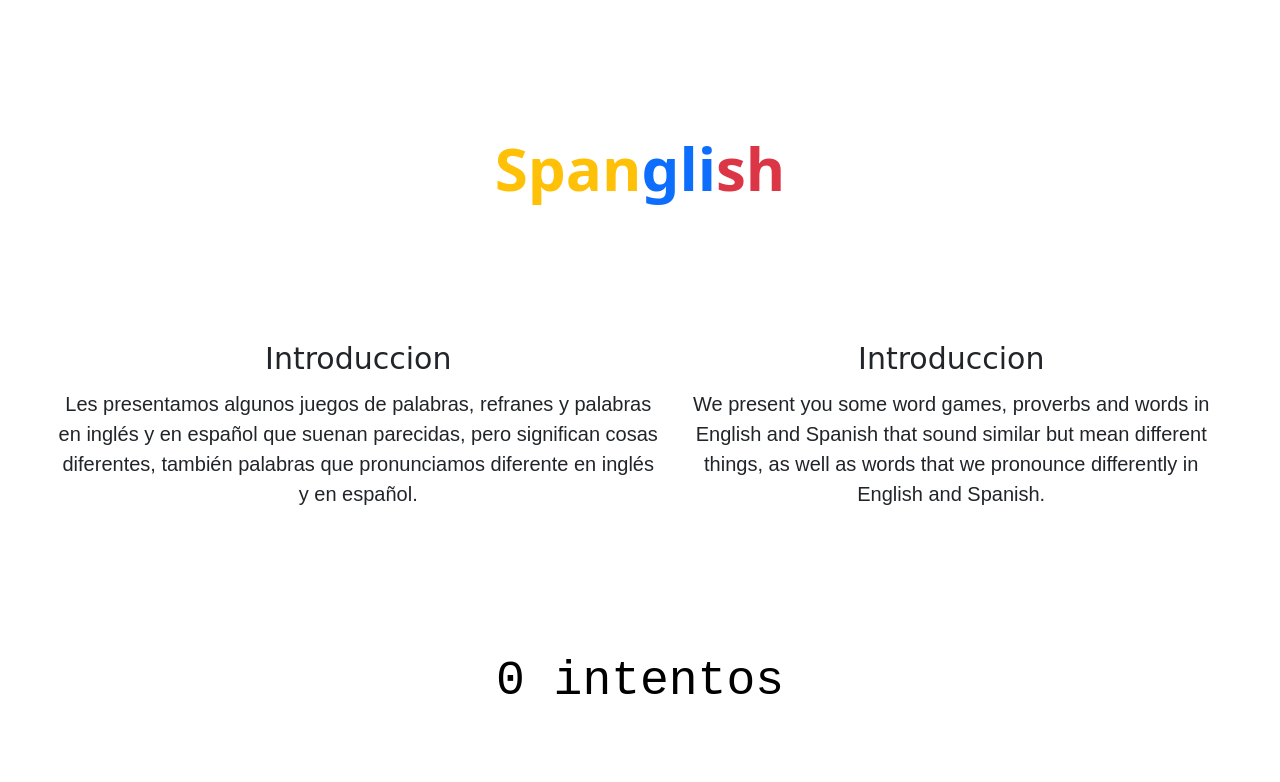
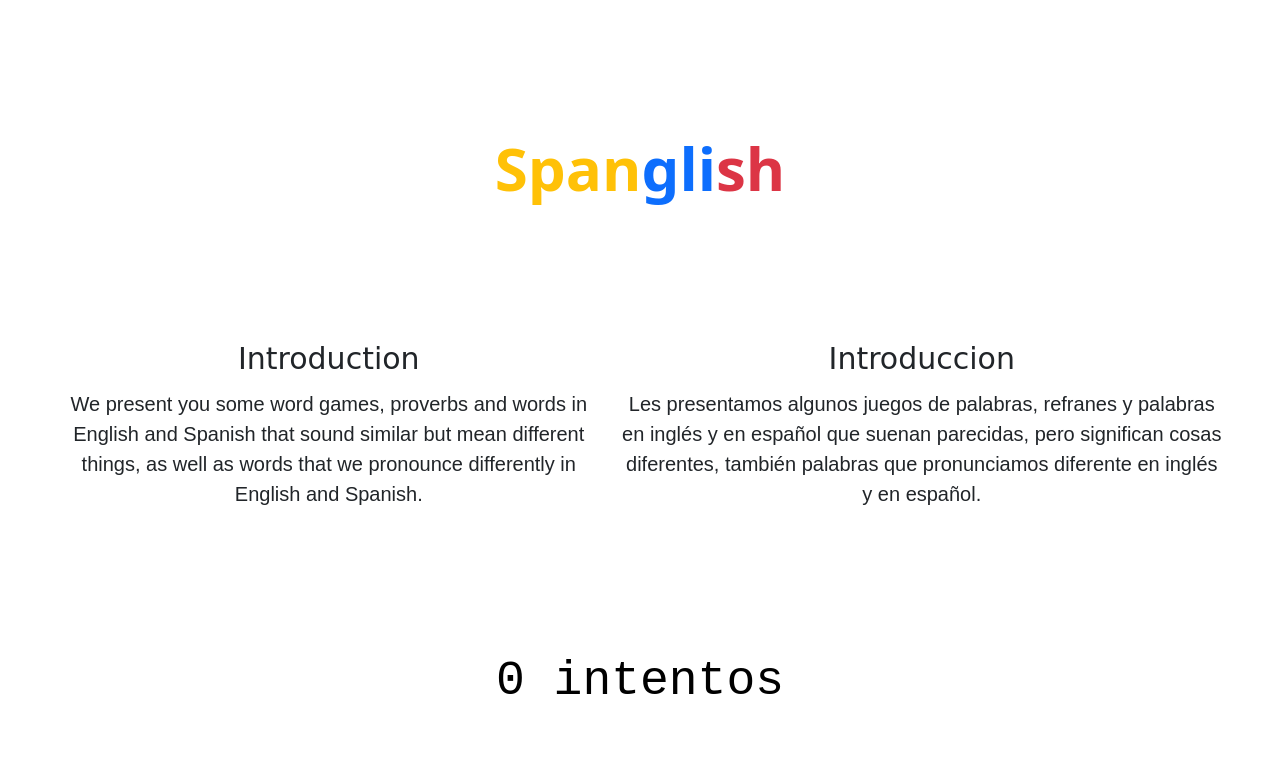
Before and after one commit to m4r1no0/Proyecto_ingles, a plain HTML site: page index.html in a window 1280 px wide. Shown: the top 782 px of the page. Drawn offline with nearby package versions, Linux system fonts and the light colour scheme.

Commit message:
Update index.html

```diff
--- a/index.html
+++ b/index.html
@@ -17,14 +17,15 @@
          </div>
          <div class="sections-introduction">
             <div class="section-introduction">
+               <h2>Introduction</h2>
+               <p>We present you some word games, proverbs and words in English and Spanish that sound similar but mean different things, as well as words that we pronounce differently in English and Spanish.</p>
+            </div>
+            <div class="section-introduction">
                <h2>Introduccion</h2>
                <p>Les presentamos algunos juegos de palabras, refranes y palabras en inglés y en español que suenan parecidas, pero significan cosas diferentes, también palabras que pronunciamos diferente en inglés y en español.</p>
             </div>
 
-            <div class="section-introduction">
-               <h2>Introduccion</h2>
-               <p>We present you some word games, proverbs and words in English and Spanish that sound similar but mean different things, as well as words that we pronounce differently in English and Spanish.</p>
-            </div>
+
          </div>
 
 
```
